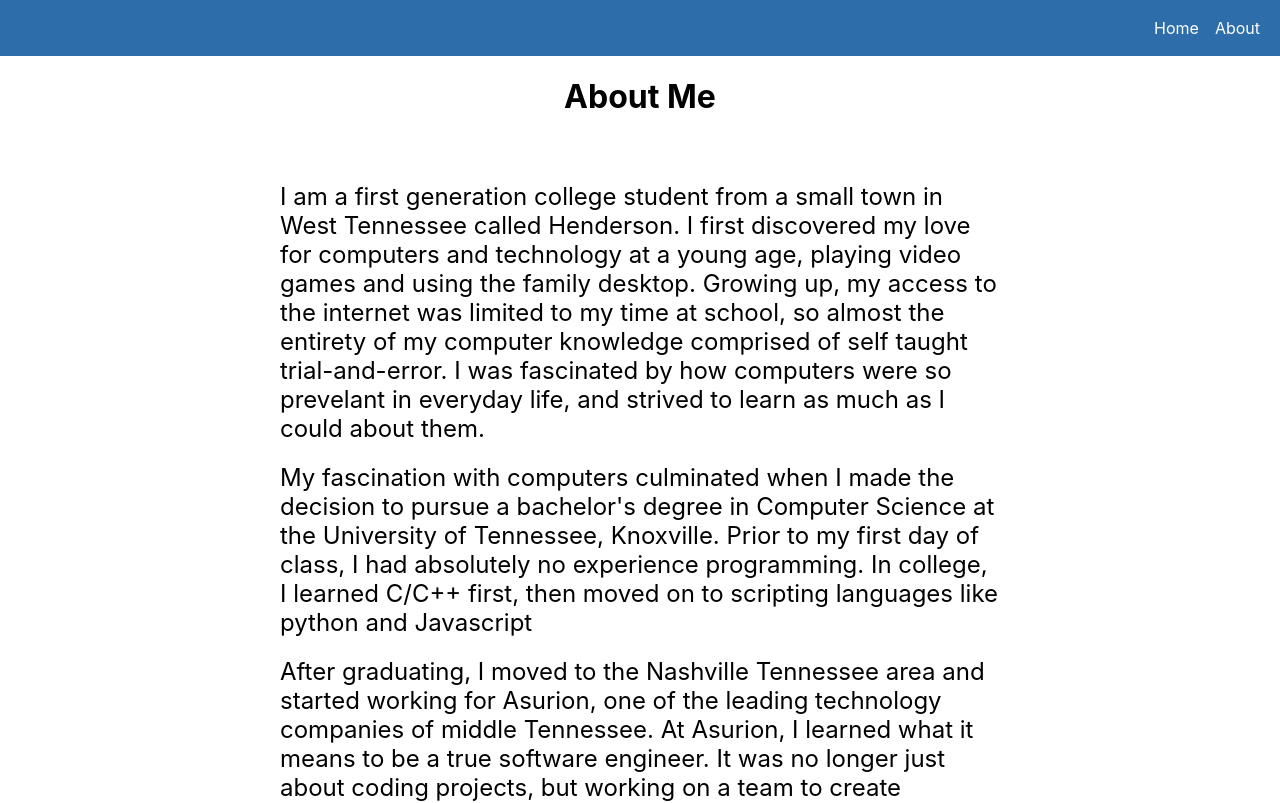
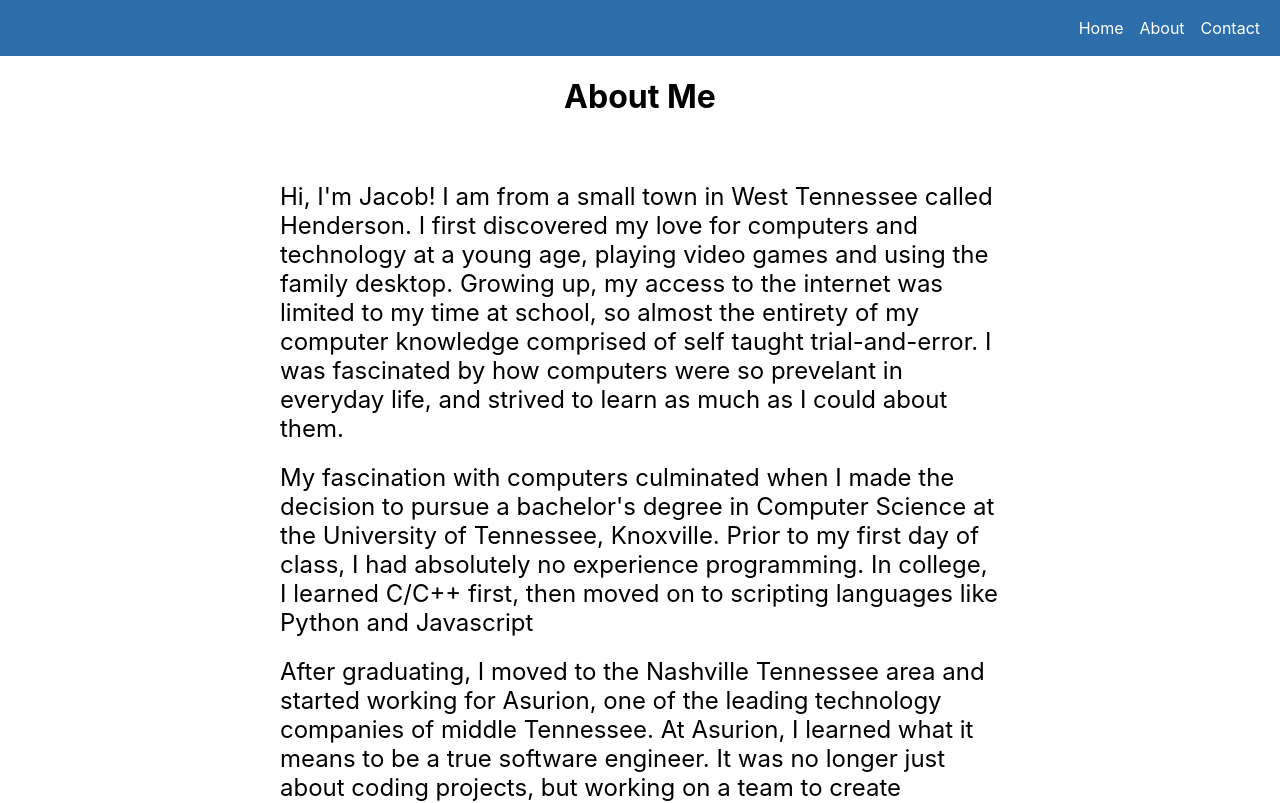
Before and after one commit to jalomas7/jalomas7.github.io, a React (Create React App) app: page /about in a window 1280 px wide. Shown: the top 803 px of the page. Built offline with nearby package versions, Linux system fonts and the light colour scheme.

Commit message:
text changes for about page

```diff
--- a/src/About.tsx
+++ b/src/About.tsx
@@ -24,7 +24,7 @@ export const About: React.FunctionComponent = () => {
                 <h1>About Me</h1>
             </div><br />
             <TextContainer>
-                I am a first generation college student from a small town in West
+                Hi, I'm Jacob! I am from a small town in West
                 Tennessee called Henderson. I first discovered my love for computers
                 and technology at a young age, playing video games and using
                 the family desktop. Growing up, my access to
@@ -38,7 +38,7 @@ export const About: React.FunctionComponent = () => {
                 pursue a bachelor's degree in Computer Science at the University of
                 Tennessee, Knoxville. Prior to my first day of class, I had
                 absolutely no experience programming. In college, I learned C/C++ first,
-                then moved on to scripting languages like python and Javascript<br />
+                then moved on to scripting languages like Python and Javascript<br />
 
                 After graduating, I moved to the Nashville Tennessee area and started working
                 for Asurion, one of the leading technology companies of middle Tennessee. At Asurion,
--- a/src/App.tsx
+++ b/src/App.tsx
@@ -5,6 +5,7 @@ import { BrowserRouter, Route, Routes } from 'react-router';
 import { About } from './About';
 import { Navbar } from './Navbar';
 import styled from '@emotion/styled';
+import { Contact } from './Contact';
 
 
 const AppContainer = styled.div`
@@ -19,6 +20,7 @@ function App() {
           <Routes>
             <Route path="/" Component={Home} />
             <Route path="/about" Component={About} />
+            <Route path="/contact" Component={Contact} />
           </Routes>
         </AppContainer>
       </BrowserRouter>
--- a/src/Navbar.tsx
+++ b/src/Navbar.tsx
@@ -20,6 +20,7 @@ export const Navbar: React.FunctionComponent = () => {
         <NavbarContainer>
             <NavLink to='/'>Home</NavLink>
             <NavLink to='/about'>About</NavLink>
+            <NavLink to='/contact'>Contact</NavLink>
         </NavbarContainer>
     );
 }
```
